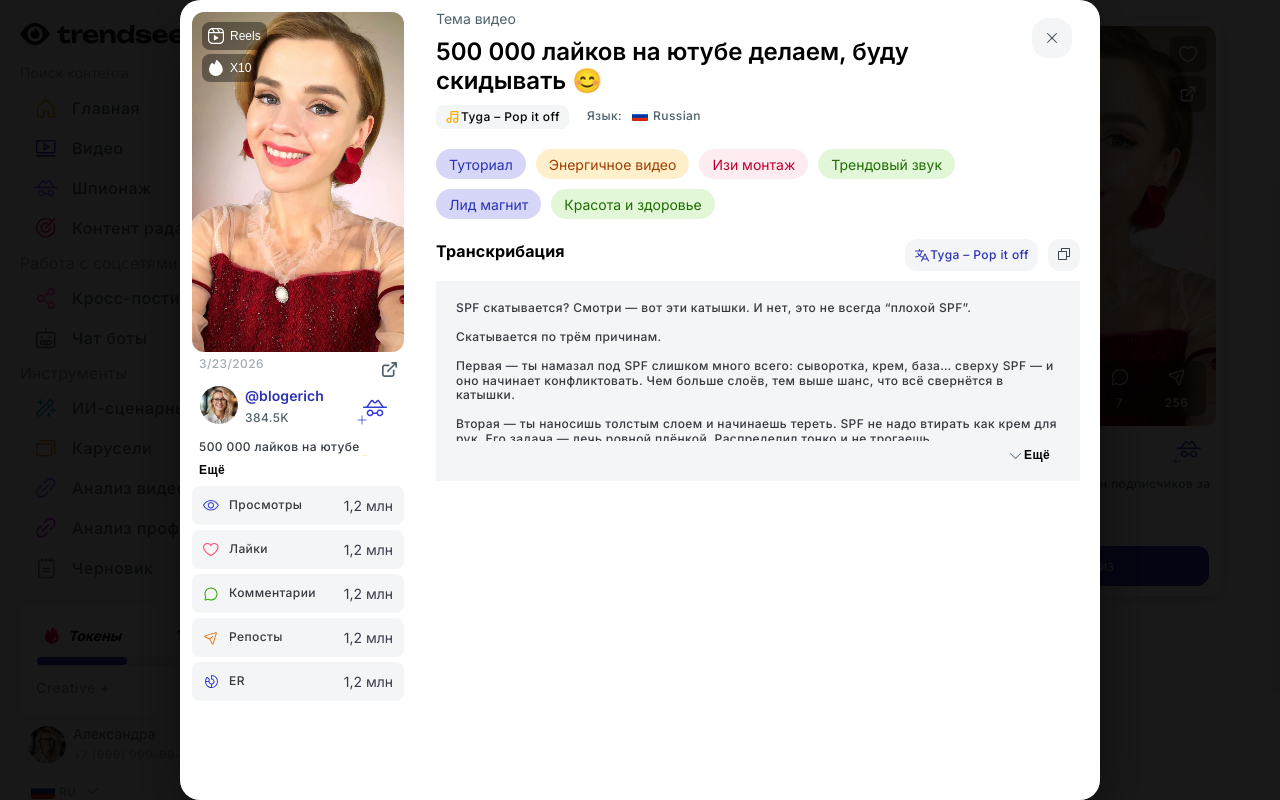
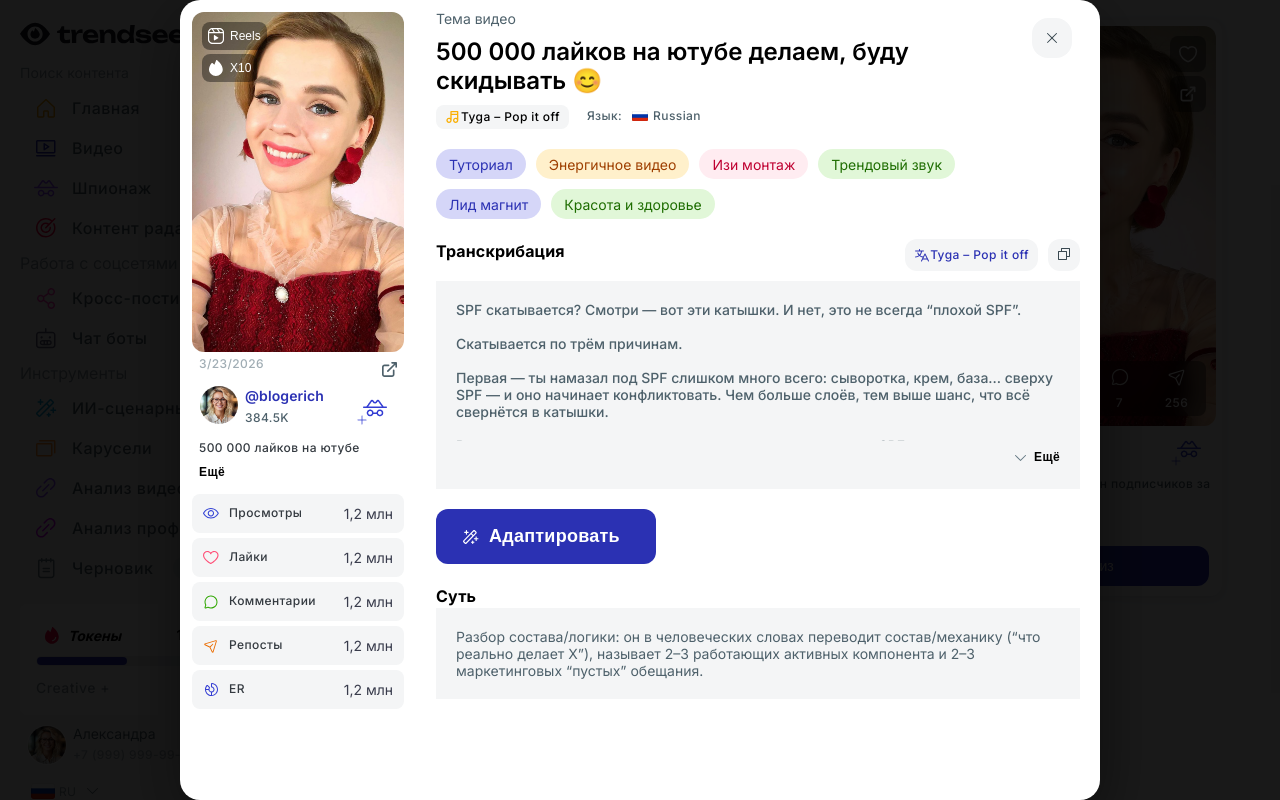
Before and after one commit to Pellesh011/trendsee-test, a Vue app in the folder frontend/: page / in a window 1280 px wide. Both pictures are taken after a click on the button 451 px from the left and 308 px from the top of the page. Built offline with nearby package versions, Linux system fonts and the light colour scheme.

Commit message:
ExpandContent fix

```diff
--- a/frontend/src/assets/main.css
+++ b/frontend/src/assets/main.css
@@ -55,7 +55,7 @@ button {
   --text-secondary: #4E616B;
   --text-secondary-inverse: #A0ADB4;
   --components-button-primary-background-default: #2B31B3;
-  --White-100: #FFFFFF;
+  --white-100: #FFFFFF;
   --text-tertiary: #83939C;
   --text-primary: #000000;
   --backgroud-tertiary: #E6E8EA;
@@ -71,7 +71,11 @@ button {
   --danger-bold: #BF0031;
 }
 
-.background-secondary{
+.white {
+  color: var(--white-100);
+}
+
+.background-secondary {
   background-color: var(--backgroud-secondary);
 }
 
@@ -156,7 +160,7 @@ button.primary {
 }
 
 
-button.primary.background-default {
+button.background-default {
   background-color: var(--components-button-primary-background-default, #2B31B3);
 }
 
@@ -320,7 +324,17 @@ button.primary.background-default {
 .mt-10 {
   margin-top: 10px;
 }
+.mt-20 {
+  margin-top: 20px;
+}
 
+.mr-5{
+  margin-right: 5px;
+}
+
+.pad-20{
+  padding: 20px;
+}
 .layout {
   border: 1px solid transparent;
   border-radius: 8px;
@@ -392,8 +406,8 @@ button.primary.background-default {
   letter-spacing: 0.15px;
 }
 
-.pt-20{
- padding-top: 20px;
+.pt-20 {
+  padding-top: 20px;
 }
 
 
@@ -412,3 +426,15 @@ button.primary.background-default {
 .color-filter-lucky-orange {
   filter: brightness(0) saturate(100%) invert(45%) sepia(96%) saturate(1677%) hue-rotate(1deg) brightness(93%) contrast(100%);
 }
+
+.btn-big {
+  width: 220px;
+  padding: 16px;
+  gap: 8;
+  border: 1px solid transparent;
+  border-radius: 12px;
+  font-size: 18px;
+    letter-spacing: 0.25px;
+
+    font-weight: 600;
+}
--- a/frontend/src/components/common/Sidebar.vue
+++ b/frontend/src/components/common/Sidebar.vue
@@ -215,7 +215,7 @@ img.out[src$="toggle-side-menu.svg"] {
   width: 100%;
   height: 100%;
   border-radius: 128px;
-  border: 1px solid var(--White-100, #FFFFFF);
+  border: 1px solid var(--white-100, #FFFFFF);
 }
 
 .tokens-slide-bar {
--- a/frontend/src/components/ui/ExpandContent.vue
+++ b/frontend/src/components/ui/ExpandContent.vue
@@ -3,14 +3,14 @@
     <div class="expand-content" :style="contentStyle" ref="contentWrapper" :aria-expanded="isOpen.toString()">
       <slot>
         <!-- fallback content -->
-        <p class="caption gray-8 text-lh-caption regular" v-html="modelValue"></p>
+        <p class=" regular" v-html="modelValue"></p>
       </slot>
     </div>
 
-    <div class="horizontal-align expand-btn">
+    <div class=" expand-btn">
 
-      <button class="expand-button action-small semibold black flex" :class="expandBtnAlign" @click="toggle">
-        <div v-if="expandIcon">
+      <button class="expand-button action-small semibold black flex " :class="expandBtnAlign" @click="toggle">
+        <div v-if="expandIcon" class="mr-5">
           <div class=" icon-16">
             <div v-if="isOpen">
               <img :src="`src/assets/images/icons/arrow-down.svg`" alt="views" class="rotate-180">
@@ -21,7 +21,9 @@
 
           </div>
         </div>
+        <span class="">
         {{ isOpen ? 'Свернуть' : 'Ещё' }}
+        </span>
       </button>
 
     </div>
@@ -37,12 +39,12 @@ interface Props {
   maxCollapsedHeight?: number
   transitionMs?: number
   classes?: string
-  expandBtnAlign?: 'right' | 'left'
+  expandBtnAlign?: string
   expandIcon?: boolean
   background?: string
 }
 
-const props = defineProps<Props & { modelValue: string; expandIcon: boolean; expandBtnAlign: 'right' | 'left', classes: string , background: string}>()
+const props = defineProps<Props & { modelValue: string; expandIcon: boolean; expandBtnAlign: string, classes: string , background: string}>()
 const emit = defineEmits<{
   (e: 'update:modelValue', value: string): void
 }>()
@@ -101,9 +103,6 @@ onMounted(() => {
 
 <style scoped>
 
-.pad-20{
-  padding: 20px;
-}
 
 .expand-container {
   width: 100%;
--- a/frontend/src/components/ui/ReelItem.vue
+++ b/frontend/src/components/ui/ReelItem.vue
@@ -34,8 +34,6 @@
             </div>
             <div class="video-statistics">
                 <div class="video-statistics-container">
-
-
                     <div class="flex">
                         <div class="column">
                             <div class="image-container">
@@ -186,7 +184,7 @@ const handleClick = () => {
     width: 100%;
     height: 100%;
     border-radius: 128px;
-    border: 1px solid var(--White-100, #FFFFFF);
+    border: 1px solid var(--white-100, #FFFFFF);
 }
 
 .video-actions .btn {
--- a/frontend/src/components/ui/ReelModal.vue
+++ b/frontend/src/components/ui/ReelModal.vue
@@ -39,7 +39,7 @@
                   <div class="grid">
                     <a href="#" class="text-brand  heading-6 semibold">{{ modalStore.activePost?.username || '' }}</a>
                     <span class="action-small regular text-secondary">{{ modalStore.activePost?.followers || ''
-                      }}</span>
+                    }}</span>
                   </div>
                 </div>
               </div>
@@ -50,7 +50,8 @@
               </div>
             </div>
             <div class="container video-card-desc-short mt-10">
-              <Expand v-model="modalStore.activePost.desc" :maxCollapsedHeight="16" :transitionMs="250" />
+              <Expand v-model="modalStore.activePost.desc" :maxCollapsedHeight="16" :transitionMs="250"
+               background="caption gray-8"/>
             </div>
             <div class="mt-10">
               <div class="horizontal-align flex-full-width background-secondary modal-stat-item ">
@@ -171,20 +172,35 @@
                 </div>
               </div>
               <button class="btn-mid background-secondary ml-10">
-                <img src="@/assets/images/icons/copy.svg" >
+                <img src="@/assets/images/icons/copy.svg">
               </button>
             </div>
           </div>
           <div class="mt-10">
-            <Expand
-            v-model="transcridtionText"
-            :maxCollapsedHeight="140"
-            :transitionMs="250"
-            expandBtnAlign="right"
-            expandIcon="arrow-down"
-            background="background-secondary pad-20"
-            />
+            <Expand v-model="transcridtionText" :maxCollapsedHeight="140" :transitionMs="250" expandBtnAlign="flex-content-right"
+              expandIcon="arrow-down" background="background-secondary pad-20 body-small text-secondary " />
+          </div>
+          <button class="btn-big  background-default mt-20">
+            <div class="horizontal-align">
+              <div class="icon icon-16 ml-10">
+                <img src="@/assets/images/icons/magic.svg" alt="" class="">
+              </div>
+              <span class="white ml-10">
+                Адаптировать
+              </span>
+            </div>
+          </button>
 
+          <div class=" pt-20">
+            <div>
+              <h5 class="heading-5">Суть</h5>
+            </div>
+            <div class="background-secondary pad-20">
+                <p class="body-small text-secondary">
+                  Разбор состава/логики: он в человеческих словах переводит состав/механику (“что реально делает X”), называет 2–3 работающих активных компонента и 2–3 маркетинговых “пустых” обещания.
+                </p>
+
+            </div>
           </div>
         </div>
       </div>
@@ -196,7 +212,7 @@
 <script setup lang="ts">
 import { useModalStore } from '@/stores/modal';
 import type { Post } from '@/types/post';
-import {ref} from 'vue';
+import { ref } from 'vue';
 const modalStore = useModalStore();
 
 
@@ -238,12 +254,13 @@ const transcridtionText = ref(`SPF скатывается? Смотри — во
 </script>
 
 <style scoped>
-.btn-mid{
+.btn-mid {
   width: 32px;
   height: 32px;
   border: 1px solid transparent;
   border-radius: 12px;
 }
+
 .tag {
   border: 1px solid transparent;
   border-radius: 20px;
@@ -259,12 +276,14 @@ const transcridtionText = ref(`SPF скатывается? Смотри — во
   padding: 3.2px 8px;
 
 }
-.translated-item{
+
+.translated-item {
   width: fit-content;
   padding: 7px 8px;
   border: 1px solid transparent;
   border-radius: 12px;
 }
+
 .music-item {
   width: fit-content;
   padding: 3.2px 8px;
@@ -432,7 +451,7 @@ const transcridtionText = ref(`SPF скатывается? Смотри — во
   width: 100%;
   height: 100%;
   border-radius: 128px;
-  border: 1px solid var(--White-100, #FFFFFF);
+  border: 1px solid var(--white-100, #FFFFFF);
 }
 
 .video-actions .btn {
```
Also changed, not shown: frontend/src/assets/images/icons/magic.svg (added).
